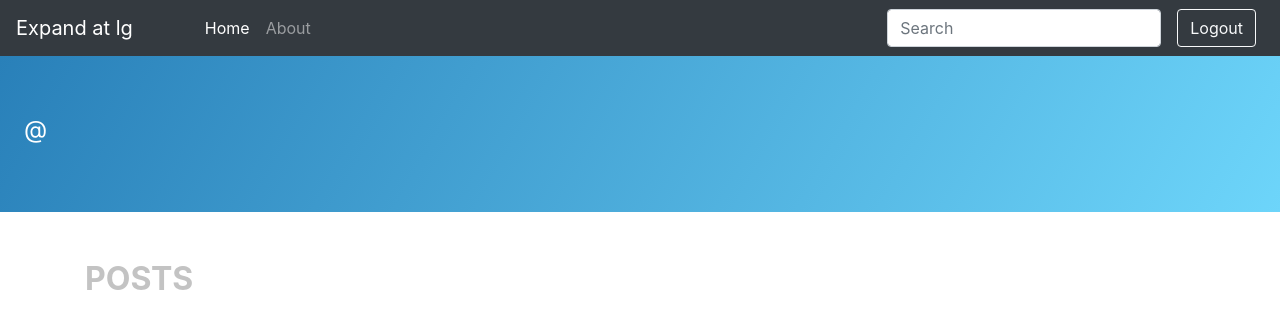
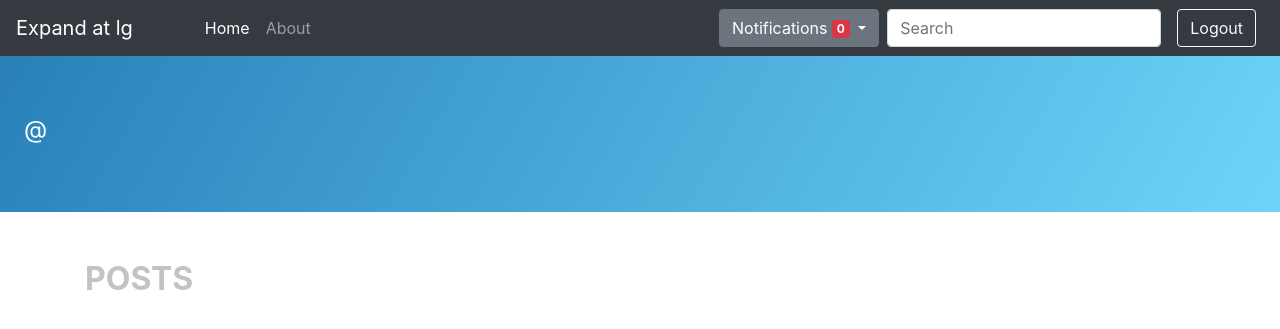
Before and after one commit to Hnsson/DV1663-Project, a Flask app: template web/templates/users/user.html in a window 1280 px wide. Shown: the top 329 px of the page. Run offline with Flask 3, Linux system fonts and the light colour scheme; the template is opened without the code that fills it, so the values that code supplies are empty; parts of the project's set-up code (start-up, migrations or seed data) failed here and were passed over; some libraries are stand-ins or nearby versions.

Commit message:
notifications

```diff
--- a/database.py
+++ b/database.py
@@ -29,6 +29,8 @@ def query_db(query, args=(), one=False, commit=False):
     cur.close()
     return (rv[0] if rv else None) if one else rv
 
+def get_unread_notifications(user_id):
+    return query_db("SELECT * FROM notifications WHERE user_id = ? AND read = 0", [user_id])
 
 # When teardown context we close the database.
 def init_db(app):
--- a/server.py
+++ b/server.py
@@ -1,4 +1,5 @@
 from flask import Flask, render_template, request, abort, jsonify, send_from_directory, redirect, session, url_for
+from database import get_unread_notifications
 from msal import ConfidentialClientApplication
 import os
 import uuid
@@ -247,7 +248,16 @@ def create_comment(post_id):
 
         # Insert the post into the database
         query_db("INSERT INTO comments (title, body, user_id, post_id, created_at) VALUES (?, ?, ?, ?, ?)", [title, content, user_id, post_id, created_at], False, True)
-        # Return JSON response indicating success
+        # Fetch the post owner's ID
+        post_owner_id = query_db("SELECT user_id FROM posts WHERE post_id = ?", [post_id], one=True)['user_id']
+
+    # Check if the commenter is not the post owner to avoid self-notifications
+        # if post_owner_id != user_id:
+            # Create a notification for the post owner
+        message = f"Your post received a new comment: {content[:30]}..."  # Preview of the comment
+        query_db("INSERT INTO notifications (user_id, message) VALUES (?, ?)",
+                [post_owner_id, message], commit=True)
+            # Return JSON response indicating success
         return jsonify(success=True)
     else:
         # Handle case where user is not logged in
@@ -371,6 +381,34 @@ def page_not_found(error):
 
 
 
+@app.route('/clear_notifications')
+def clear_notifications():
+    user = session.get('user')
+    user_id = user.get('oid')
+    query_db("UPDATE notifications SET read = 1 WHERE user_id = ?", [user_id], commit=True)
+    return jsonify(success=True)
+
+@app.context_processor
+def inject_unread_notification_count():
+    if 'user_id' in session:
+        unread_count = query_db("SELECT COUNT(*) FROM notifications WHERE user_id = ? AND read = 0",
+                                [session['user_id']], one=True)[0]
+        return {'unread_notification_count': unread_count}
+    return {'unread_notification_count': 0}
+
+@app.route('/notifications/fetch')
+def fetch_notifications():
+    user = session.get('user')
+    if user:
+        user_id = user.get('oid')
+        notifications = query_db("SELECT message, created_at FROM notifications WHERE user_id = ? AND read = 0 ORDER BY created_at DESC", [user_id])
+        notification_count = len(notifications)  # Get the count of notifications
+        return jsonify({
+            'notifications': [{'message': n['message'], 'created_at': datetime.strptime(n['created_at'], '%Y-%m-%d %H:%M:%S').strftime('%Y-%m-%d %H:%M:%S')} for n in notifications],
+            'count': notification_count
+        })
+    return jsonify({'notifications': [], 'count': 0})
+
 
 # Start app
 if __name__ == '__main__':
--- a/web/templates/components/navbar.html
+++ b/web/templates/components/navbar.html
@@ -1,3 +1,8 @@
+<style>
+  .mark-as-read {
+    color: red;
+}
+</style>
 <nav class="navbar navbar-expand-lg navbar-dark bg-dark">
     <a class="navbar-brand" href="/">Expand at lg</a>
     <button class="navbar-toggler" type="button" data-toggle="collapse" data-target="#navbarsExample05" aria-controls="navbarsExample05" aria-expanded="false" aria-label="Toggle navigation">
@@ -15,6 +20,13 @@
       </ul>
 
       {% if not error %}
+      <div class="dropdown">
+        <button class="btn btn-secondary dropdown-toggle" href="javascript:void(0);" id="notificationDropdown" type="button" id="dropdownMenuButton" data-toggle="dropdown" aria-haspopup="true" aria-expanded="false">
+          Notifications <span id="notificationCount" class="badge badge-danger">0</span>
+        </button>
+        <div class="dropdown-menu" aria-labelledby="dropdownMenuButton" id="notificationList">
+        </div>
+      </div>
       <form class="form-inline my-2 my-md-0 mx-2" action="/search" method="GET">
         <input class="form-control" type="text" name="q" placeholder="Search">
       </form>
@@ -31,3 +43,61 @@
       {% endif %}
     </div>
 </nav>
+<script src="https://code.jquery.com/jquery-3.4.1.min.js"></script>
+<script src="https://cdn.jsdelivr.net/npm/bootstrap@4.4.1/dist/js/bootstrap.min.js" crossorigin="anonymous"></script>
+<script>
+$(document).ready(function() {
+    function fetchNotifications() {
+        $.ajax({
+            url: '/notifications/fetch',
+            type: 'GET',
+            success: function(data) {
+                let notifications = data.notifications;
+                let count = data.count;
+                let dropdown = $('#notificationList');
+                let notificationCount = $('#notificationCount');
+                let clearNotificationsUrl = '/clear_notifications';
+                let notification_check = 0;
+                dropdown.empty(); // Clear existing notifications
+                notificationCount.text(count); // Update notification count
+
+                if (notifications.length > 0) {
+                    notifications.forEach(function(notification) {
+                        dropdown.append(`<a class="dropdown-item" href="#">${notification.message}</a>`);
+                    });
+                    dropdown.append(`<a class="dropdown-item mark-as-read" href="${clearNotificationsUrl}">Mark all as read</a>`);
+                } else {
+                    dropdown.append('<a class="dropdown-item" href="#">No new notifications</a>');
+                }
+
+            }
+        });
+    }
+
+    function clearNotifications() {
+        $.ajax({
+            url: '/clear_notifications',
+            type: 'GET',
+            success: function(response) {
+                if (response.success) {
+                    // Optionally update UI to indicate notifications were cleared
+                    console.log('Notifications cleared successfully.');
+                } else {
+                    console.error('Failed to clear notifications.');
+                }
+            },
+            error: function(xhr, status, error) {
+                console.error('Error clearing notifications:', error);
+            }
+        });
+    }
+
+    fetchNotifications();
+    setInterval(fetchNotifications, 300000); // Adjust interval as needed
+
+    $('#clearNotificationsButton').on('click', function() {
+        clearNotifications();
+    });
+});
+
+</script>
```
Also changed, not shown: db/database.db.
